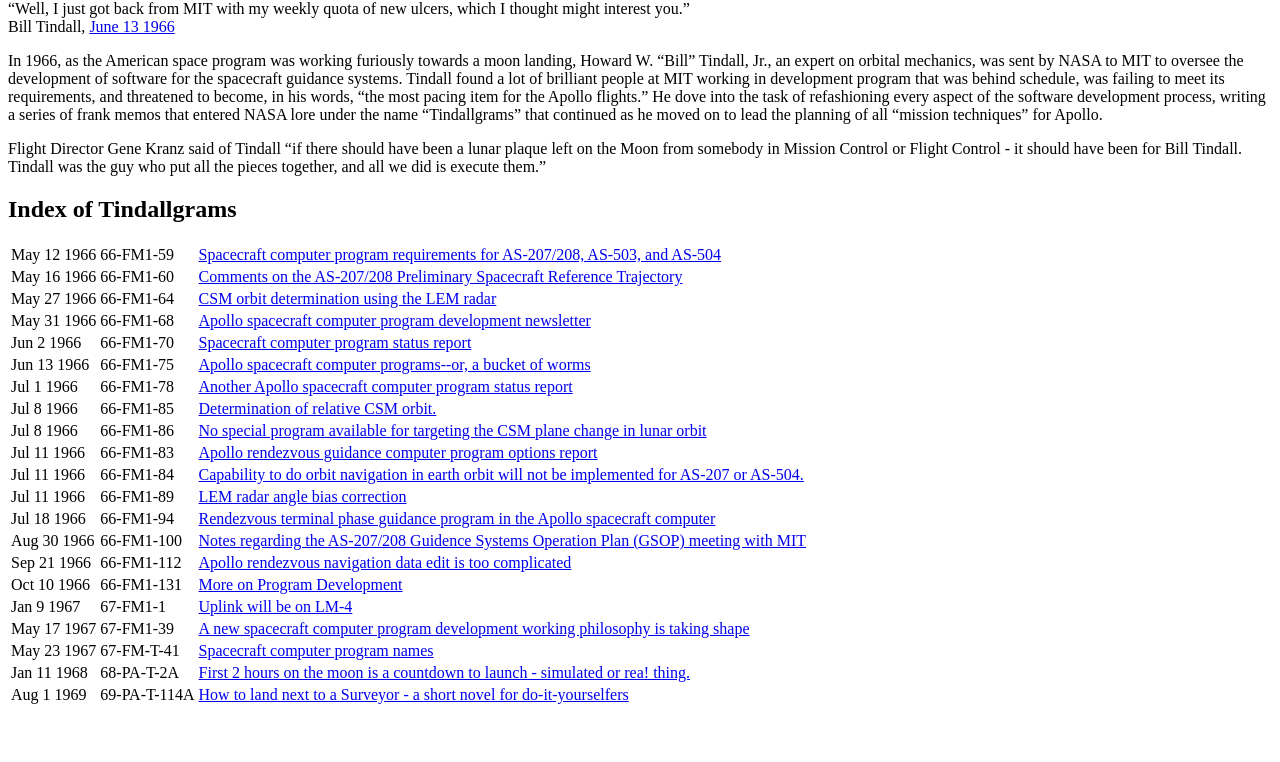
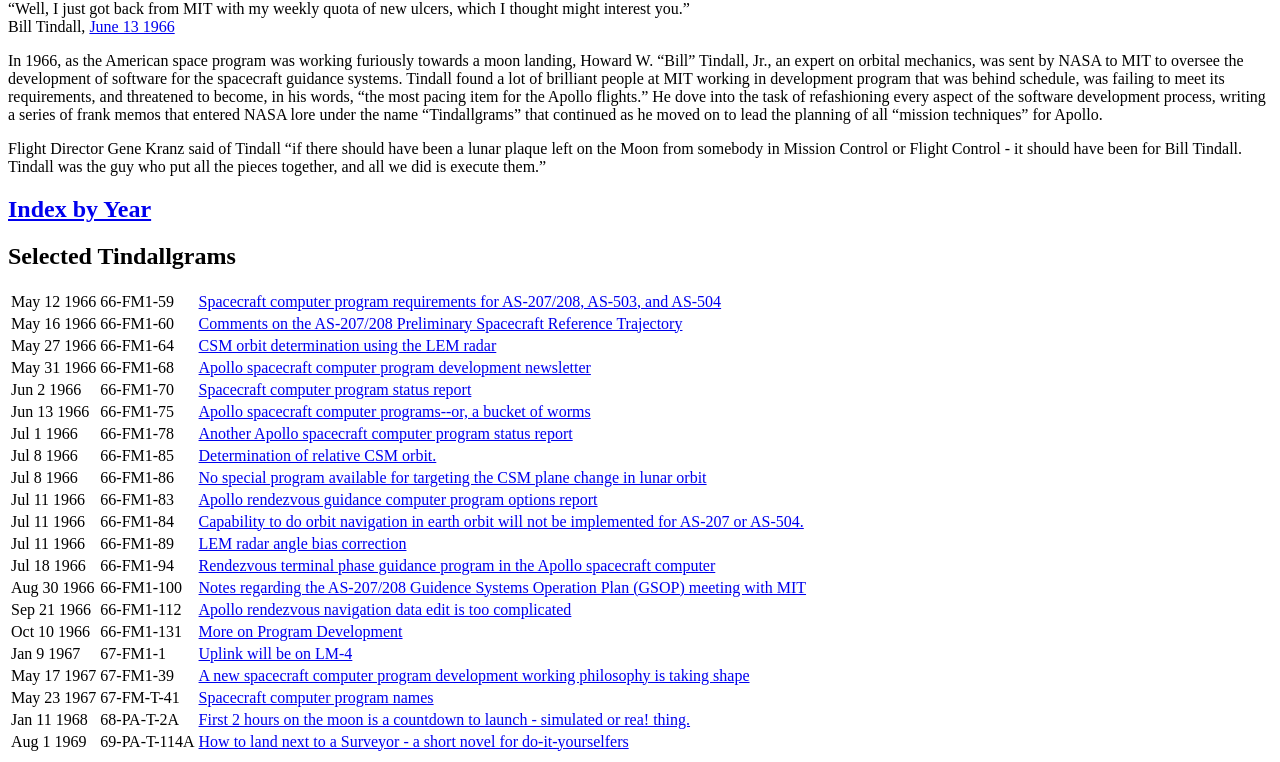
Before and after one commit to seanredmond/Tindallgrams, a Jekyll site: the page built from index.html, in a window 1280 px wide, cut to the strip 364-1126 px from the top of the page. Built offline with Jekyll 4.4.1, drawn with Linux system fonts in a browser that asks for light colours; nearby versions of some CDN libraries; before the commit the page ends 1079 px from its top, so only the background shows below that.

Commit message:
Add link to yearly index

```diff
--- a/index.html
+++ b/index.html
@@ -20,8 +20,9 @@
 
   <p>Flight Director Gene Kranz said of Tindall “if there should have been a lunar plaque left on the Moon from somebody in Mission Control or Flight Control - it should have been for Bill Tindall. Tindall was the guy who put all the pieces together, and all we did is execute them.”
 
+  <h2><a href="/year">Index by Year</a></h2>
 
-  <h2>Index of Tindallgrams</h2>
+  <h2>Selected Tindallgrams</h2>
   {% tgramlist %}
 
 </div>
```
